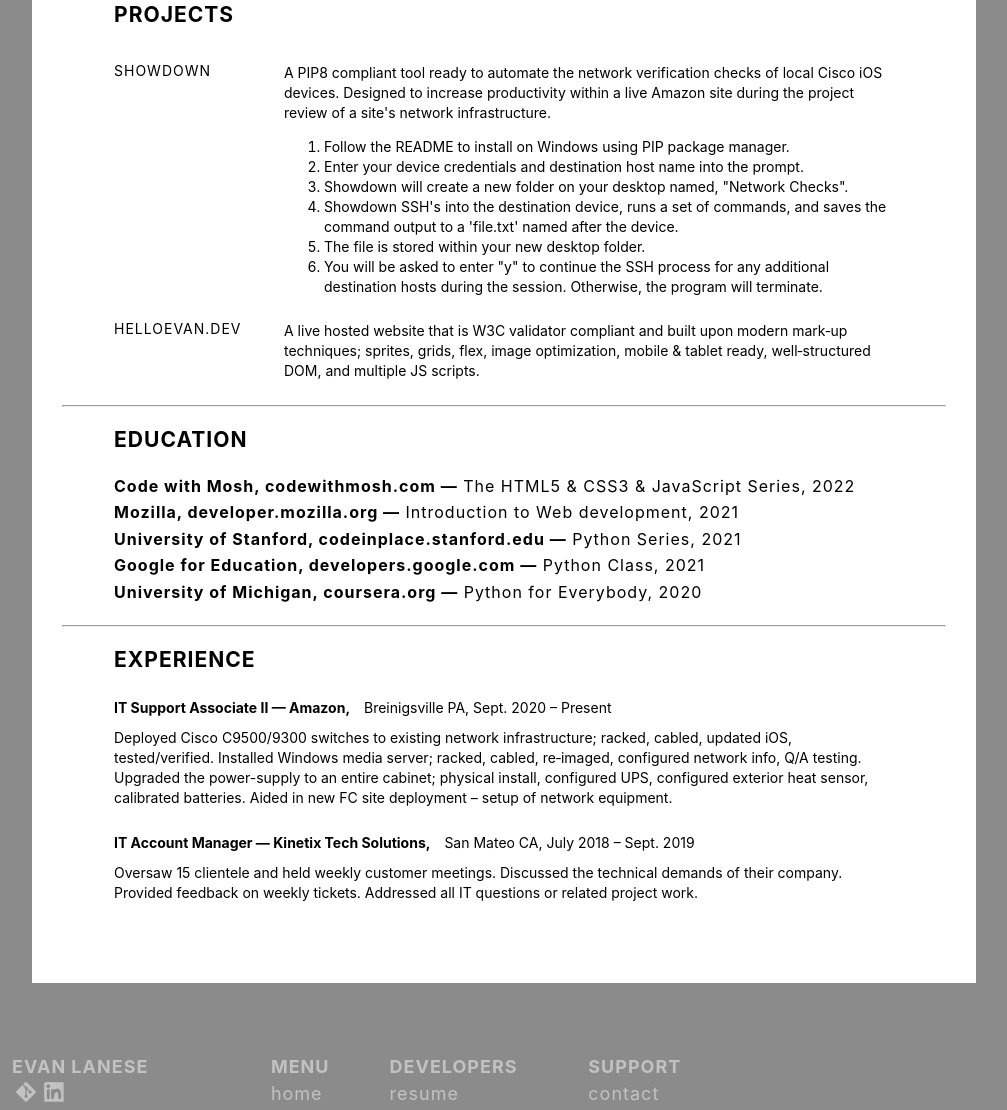
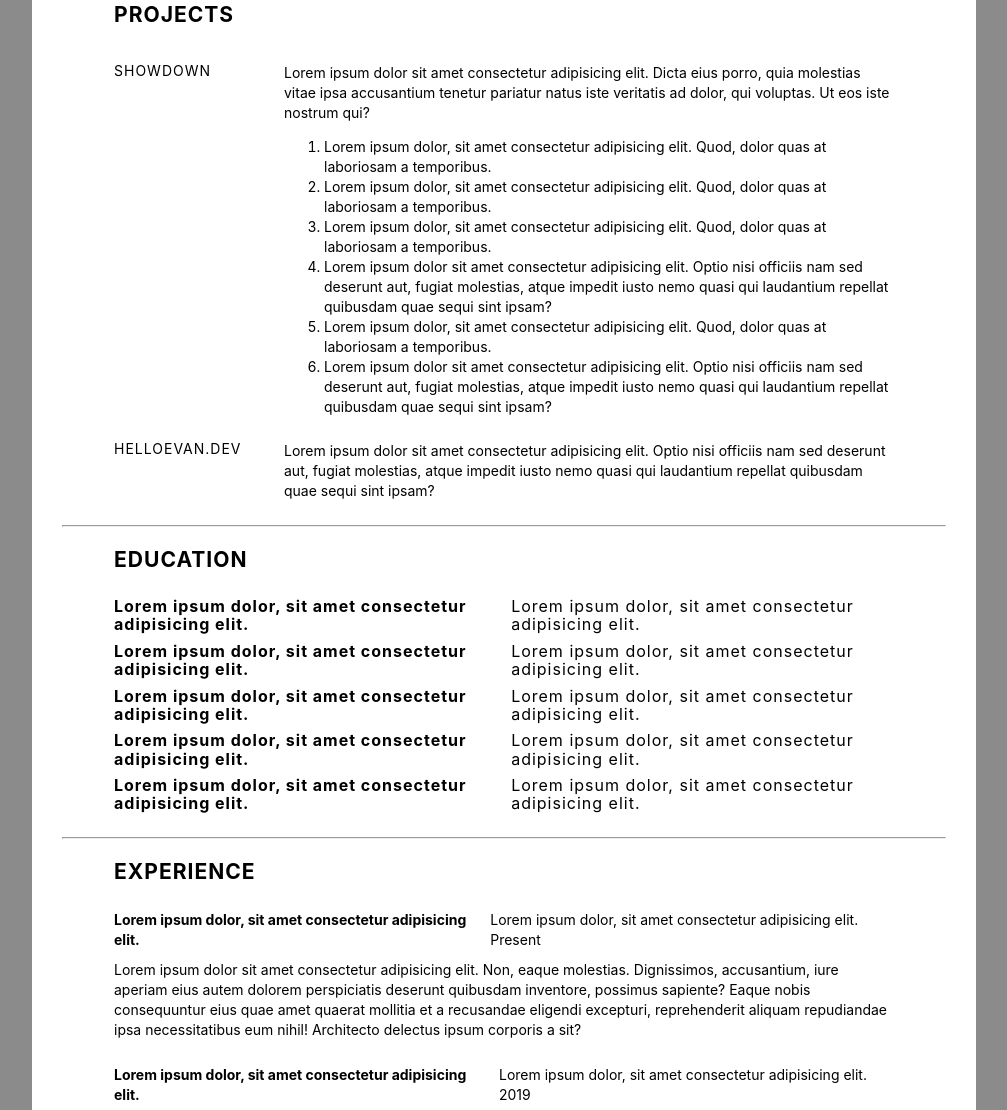
Before and after one commit to bodymoto/dev-website, a plain HTML site: page resume.html in a window 1280 px wide. Shown: the part 475-1585 px from the top of the page, without its empty margins (136-1143 px from the left). Drawn offline with Linux system fonts and the light colour scheme.

Commit message:
Update resume.html

```diff
--- a/resume.html
+++ b/resume.html
@@ -103,38 +103,26 @@
               </div>
               <div class="project--title-detail">
                 <p>
-                  A PIP8 compliant tool ready to automate the network
-                  verification checks of local Cisco iOS devices&period;
-                  Designed to increase productivity within a live Amazon site
-                  during the project review of a site&apos;s network
-                  infrastructure&period;
+                  Lorem ipsum dolor sit amet consectetur adipisicing elit. Dicta eius porro, quia molestias vitae ipsa accusantium tenetur pariatur natus iste veritatis ad dolor, qui voluptas. Ut eos iste nostrum qui?
                 </p>
                 <ol>
                   <li>
-                    Follow the README to install on Windows using PIP package
-                    manager&period;
+                     Lorem ipsum dolor, sit amet consectetur adipisicing elit. Quod, dolor quas at laboriosam a temporibus.
                   </li>
                   <li>
-                    Enter your device credentials and destination host name into
-                    the prompt&period;
+                     Lorem ipsum dolor, sit amet consectetur adipisicing elit. Quod, dolor quas at laboriosam a temporibus.
                   </li>
                   <li>
-                    Showdown will create a new folder on your desktop
-                    named&comma; &quot;Network Checks&quot;&period;
+                     Lorem ipsum dolor, sit amet consectetur adipisicing elit. Quod, dolor quas at laboriosam a temporibus.
                   </li>
                   <li>
-                    Showdown SSH&apos;s into the destination device&comma; runs
-                    a set of commands&comma; and saves the command output to a
-                    &apos;file&period;txt&apos; named after the device&period;
+                    Lorem ipsum dolor sit amet consectetur adipisicing elit. Optio nisi officiis nam sed deserunt aut, fugiat molestias, atque impedit iusto nemo quasi qui laudantium repellat quibusdam quae sequi sint ipsam?
                   </li>
                   <li>
-                    The file is stored within your new desktop folder&period;
+                    Lorem ipsum dolor, sit amet consectetur adipisicing elit. Quod, dolor quas at laboriosam a temporibus.
                   </li>
                   <li>
-                    You will be asked to enter &quot;y&quot; to continue the SSH
-                    process for any additional destination hosts during the
-                    session&period; Otherwise&comma; the program will
-                    terminate&period;
+                    Lorem ipsum dolor sit amet consectetur adipisicing elit. Optio nisi officiis nam sed deserunt aut, fugiat molestias, atque impedit iusto nemo quasi qui laudantium repellat quibusdam quae sequi sint ipsam?
                   </li>
                 </ol>
               </div>
@@ -145,11 +133,7 @@
               </div>
               <div class="project--title-detail">
                 <p>
-                  A live hosted website that is W3C validator compliant and
-                  built upon modern mark&dash;up techniques&semi; sprites&comma;
-                  grids&comma; flex&comma; image optimization&comma; mobile &
-                  tablet ready&comma; well&dash;structured DOM&comma; and
-                  multiple JS scripts&period;
+                   Lorem ipsum dolor sit amet consectetur adipisicing elit. Optio nisi officiis nam sed deserunt aut, fugiat molestias, atque impedit iusto nemo quasi qui laudantium repellat quibusdam quae sequi sint ipsam?
                 </p>
               </div>
             </div>
@@ -163,55 +147,51 @@
               <div class="education--details">
                 <div class="education--details-bold">
                   <p>
-                    Code with Mosh&comma; codewithmosh&period;com&nbsp;&mdash;
+                   Lorem ipsum dolor, sit amet consectetur adipisicing elit.
                   </p>
                 </div>
                 <div>
-                  <p>&nbsp;The HTML5 & CSS3 & JavaScript Series&comma; 2022</p>
+                  <p>Lorem ipsum dolor, sit amet consectetur adipisicing elit.</p>
                 </div>
               </div>
               <div class="education--details">
                 <div class="education--details-bold">
                   <p>
-                    Mozilla&comma;
-                    developer&period;mozilla&period;org&nbsp;&mdash;
+                    Lorem ipsum dolor, sit amet consectetur adipisicing elit.
                   </p>
                 </div>
                 <div>
-                  <p>&nbsp;Introduction to Web development&comma; 2021</p>
+                  <p>Lorem ipsum dolor, sit amet consectetur adipisicing elit.</p>
                 </div>
               </div>
               <div class="education--details">
                 <div class="education--details-bold">
                   <p>
-                    University of Stanford&comma;
-                    codeinplace&period;stanford&period;edu&nbsp;&mdash;
+                    Lorem ipsum dolor, sit amet consectetur adipisicing elit.
                   </p>
                 </div>
                 <div>
-                  <p>&nbsp;Python Series&comma; 2021</p>
+                  <p>Lorem ipsum dolor, sit amet consectetur adipisicing elit.</p>
                 </div>
               </div>
               <div class="education--details">
                 <div class="education--details-bold">
                   <p>
-                    Google for Education&comma;
-                    developers&period;google&period;com&nbsp;&mdash;
+                    Lorem ipsum dolor, sit amet consectetur adipisicing elit.
                   </p>
                 </div>
                 <div>
-                  <p>&nbsp;Python Class&comma; 2021</p>
+                  <p>Lorem ipsum dolor, sit amet consectetur adipisicing elit.</p>
                 </div>
               </div>
               <div class="education--details">
                 <div class="education--details-bold">
                   <p>
-                    University of Michigan&comma;
-                    coursera&period;org&nbsp;&mdash;
+                    Lorem ipsum dolor, sit amet consectetur adipisicing elit.
                   </p>
                 </div>
                 <div>
-                  <p>&nbsp;Python for Everybody&comma; 2020</p>
+                  <p>Lorem ipsum dolor, sit amet consectetur adipisicing elit.</p>
                 </div>
               </div>
             </div>
@@ -226,28 +206,19 @@
                 <div class="experience--title">
                   <div class="experience--title-bold">
                     <p>
-                      IT Support Associate II&nbsp;&mdash;&nbsp;Amazon&comma;
+                      Lorem ipsum dolor, sit amet consectetur adipisicing elit.
                     </p>
                   </div>
                   <div>
                     <p>
-                      &nbsp;Breinigsville PA&comma; Sept&period; 2020 &ndash;
+                      Lorem ipsum dolor, sit amet consectetur adipisicing elit.
                       Present
                     </p>
                   </div>
                 </div>
                 <div class="experience--details">
                   <p>
-                    Deployed Cisco C9500&sol;9300 switches to existing network
-                    infrastructure&semi; racked&comma; cabled&comma; updated
-                    iOS&comma; tested&sol;verified&period; Installed Windows
-                    media server&semi; racked&comma; cabled&comma;
-                    re&dash;imaged&comma; configured network info&comma; Q&sol;A
-                    testing&period; Upgraded the power-supply to an entire
-                    cabinet&semi; physical install&comma; configured UPS&comma;
-                    configured exterior heat sensor&comma; calibrated
-                    batteries&period; Aided in new FC site deployment &ndash;
-                    setup of network equipment&period;
+                    Lorem ipsum dolor sit amet consectetur adipisicing elit. Non, eaque molestias. Dignissimos, accusantium, iure aperiam eius autem dolorem perspiciatis deserunt quibusdam inventore, possimus sapiente? Eaque nobis consequuntur eius quae amet quaerat mollitia et a recusandae eligendi excepturi, reprehenderit aliquam repudiandae ipsa necessitatibus eum nihil! Architecto delectus ipsum corporis a sit?
                   </p>
                 </div>
               </div>
@@ -255,23 +226,19 @@
                 <div class="experience--title">
                   <div class="experience--title-bold">
                     <p>
-                      IT Account Manager&nbsp;&mdash;&nbsp;Kinetix Tech
-                      Solutions&comma;
+                      Lorem ipsum dolor, sit amet consectetur adipisicing elit.
                     </p>
                   </div>
                   <div>
                     <p>
-                      &nbsp;San Mateo CA&comma; July 2018 &ndash; Sept&period;
+                      Lorem ipsum dolor, sit amet consectetur adipisicing elit.
                       2019
                     </p>
                   </div>
                 </div>
                 <div class="experience--details">
                   <p>
-                    Oversaw 15 clientele and held weekly customer
-                    meetings&period; Discussed the technical demands of their
-                    company&period; Provided feedback on weekly tickets&period;
-                    Addressed all IT questions or related project work&period;
+                    Lorem ipsum dolor sit amet consectetur adipisicing elit. Non, eaque molestias. Dignissimos, accusantium, iure aperiam eius autem dolorem perspiciatis deserunt quibusdam inventore, possimus sapiente? Eaque nobis consequuntur eius quae amet quaerat mollitia et a recusandae eligendi excepturi, reprehenderit aliquam repudiandae ipsa necessitatibus eum nihil! Architecto delectus ipsum corporis a sit?
                   </p>
                 </div>
               </div>
```
